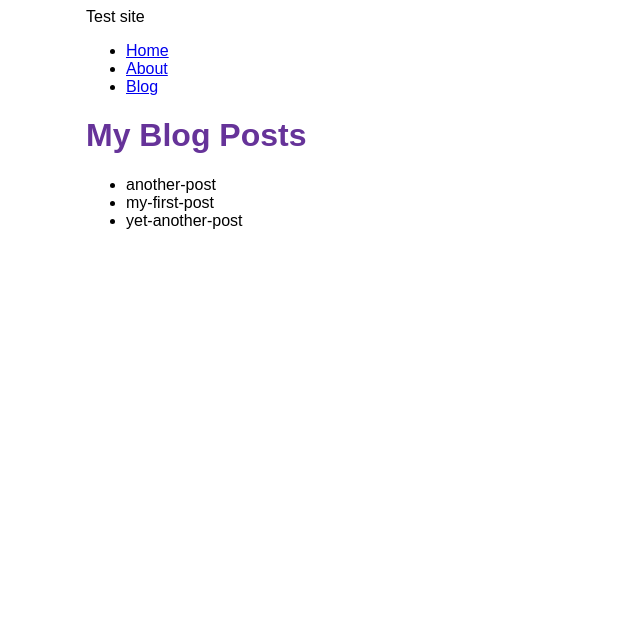
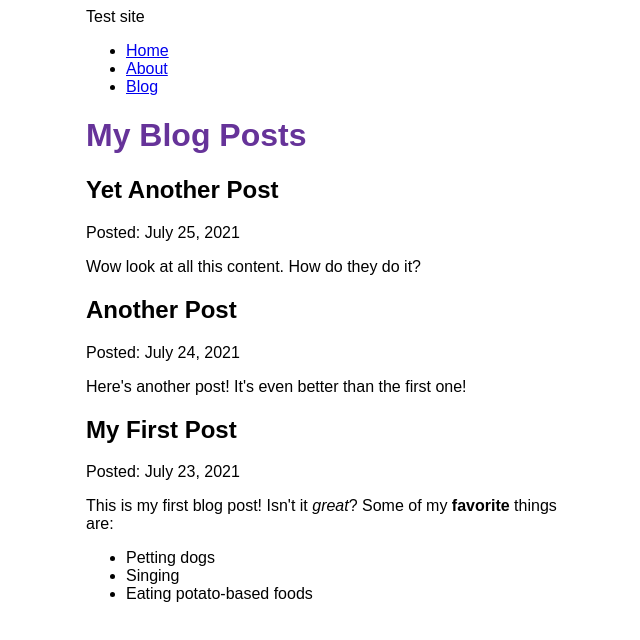
Before and after one commit to Kybbot/gatsby-test, a Gatsby site: page /blog in a window 1280 px wide. Shown: the whole page, without its empty margins (304-944 px from the left). Built offline with nearby package versions, Linux system fonts and the light colour scheme; Gatsby itself is replaced by a stand-in of ours.

Commit message:
Finished Gatsby Tutorial Part 5

```diff
--- a/blog/another-post.mdx
+++ b/blog/another-post.mdx
@@ -0,0 +1,6 @@
+---
+title: "Another Post"
+date: "2021-07-24"
+---
+
+Here's another post! It's even better than the first one!
--- a/blog/my-first-post.mdx
+++ b/blog/my-first-post.mdx
@@ -0,0 +1,11 @@
+---
+title: "My First Post"
+date: "2021-07-23"
+---
+
+This is my first blog post! Isn't it _great_?
+Some of my **favorite** things are:
+
+- Petting dogs
+- Singing
+- Eating potato-based foods
--- a/blog/yet-another-post.mdx
+++ b/blog/yet-another-post.mdx
@@ -0,0 +1,6 @@
+---
+title: "Yet Another Post"
+date: "2021-07-25"
+---
+
+Wow look at all this content. How do they do it?
--- a/gatsby-config.js
+++ b/gatsby-config.js
@@ -13,5 +13,6 @@
 				path: `${__dirname}/blog`,
 			},
 		},
+		"gatsby-plugin-mdx",
 	],
 };
--- a/package.json
+++ b/package.json
@@ -15,8 +15,11 @@
     "clean": "gatsby clean"
   },
   "dependencies": {
+    "@mdx-js/mdx": "^1.6.22",
+    "@mdx-js/react": "^1.6.22",
     "gatsby": "^4.0.2",
     "gatsby-plugin-image": "^2.1.0",
+    "gatsby-plugin-mdx": "^3.1.0",
     "gatsby-plugin-sharp": "^4.1.0",
     "gatsby-source-filesystem": "^4.1.0",
     "react": "^17.0.1",
--- a/src/pages/blog.jsx
+++ b/src/pages/blog.jsx
@@ -1,25 +1,33 @@
 import React from "react";
 import { graphql } from "gatsby";
+import { MDXRenderer } from "gatsby-plugin-mdx";
 
 import Layout from "../components/Layout";
 
 const BlogPage = ({ data }) => {
 	return (
 		<Layout pageTitle="My Blog Posts">
-			<ul>
-				{data.allFile.nodes.map((node) => (
-					<li key={node.name}>{node.name}</li>
-				))}
-			</ul>
+			{data.allMdx.nodes.map((node) => (
+				<article key={node.id}>
+					<h2>{node.frontmatter.title}</h2>
+					<p>Posted: {node.frontmatter.date}</p>
+					<MDXRenderer>{node.body}</MDXRenderer>
+				</article>
+			))}
 		</Layout>
 	);
 };
 
 export const query = graphql`
 	query {
-		allFile {
+		allMdx(sort: { fields: frontmatter___date, order: DESC }) {
 			nodes {
-				name
+				frontmatter {
+					date(formatString: "MMMM D, YYYY")
+					title
+				}
+				id
+				body
 			}
 		}
 	}
```
Also changed, not shown: 1 other file.
